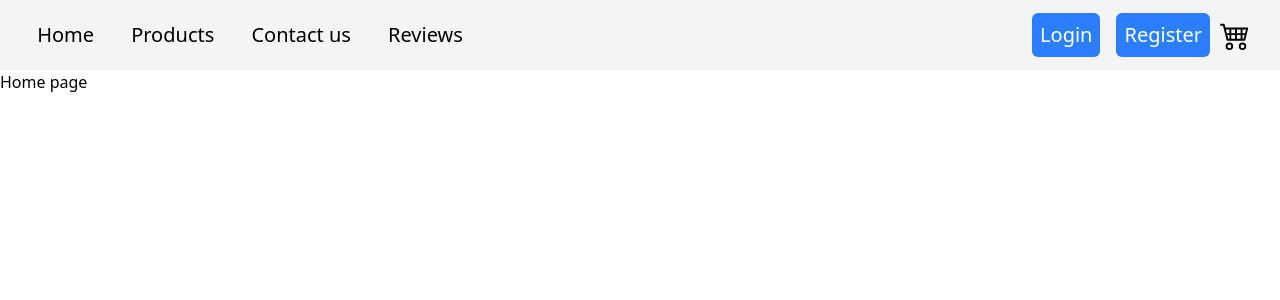
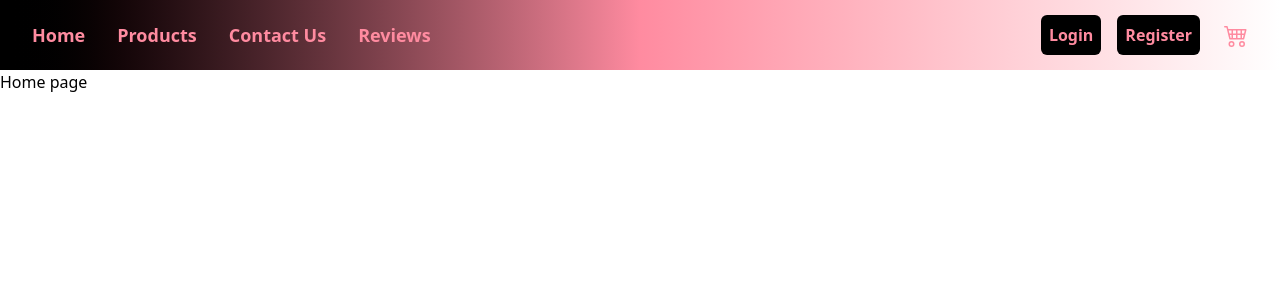
Before and after one commit to dilanithathsarani/crystal-beauty-clear-frontend, a React (Vite) app: page / in a window 1280 px wide. Shown: the top 300 px of the page. Built offline with nearby package versions, Linux system fonts and the light colour scheme.

Commit message:
header completed

```diff
--- a/src/components/header.jsx
+++ b/src/components/header.jsx
@@ -4,41 +4,46 @@ import { RxHamburgerMenu } from "react-icons/rx";
 import { Link } from "react-router-dom";
 import UserData from "./userData";
 
-export default function Header(){
-    const [isOpen, setIsOpen] = useState(false);
-    return(
-        <header className="h-[70px] w-full flex justify-start items-center bg-gray-100 relative">
-            <RxHamburgerMenu className="lg:hidden text-3xl text-accent mx-4" onClick={
-                ()=>{
-                    setIsOpen(true);
-                }
-            } />
-            <div className="hidden lg:flex w-[500px] h-full  items-center justify-evenly text-accent text-xl">
-                <Link to="/">Home</Link>
-                <Link to="/products">Products</Link>
-                <Link to="/contact">Contact us</Link>
-                <Link to="/reviews">Reviews</Link>
-                <div className="absolute right-[70px] h-full">
-                    <UserData />
-                </div>
+export default function Header() {
+	const [isOpen, setIsOpen] = useState(false);
 
-                <Link to="/cart" className="absolute right-[30px] text-3xl"><BsCart4 /></Link>
-            </div>
-            {
-                isOpen&&(
-                    <div className="fixed lg:hidden z-[9999] top-0 left-0 bg-[#00000060] w-full h-screen flex">
-                        <div className="w-[300px] h-full bg-white  flex flex-col justify-start items-start p-4">
-                            <RxHamburgerMenu className="text-3xl text-accent" onClick={()=>setIsOpen(false)} />
-                            <Link to="/" className="text-xl text-accent my-4">Home</Link>
-                            <Link to="/products" className="text-xl text-accent my-4">Products</Link>
-                            <Link to="/contact" className="text-xl text-accent my-4">Contact us</Link>
-                            <Link to="/reviews" className="text-xl text-accent my-4">Reviews</Link>
-                            <Link to="/cart" className="text-xl text-accent my-4">Cart</Link>
-                        </div>
+	return (
+		<header className="h-[70px] w-full flex justify-between items-center px-4 lg:px-8 relative bg-gradient-to-r from-[#000000] via-[#86003C] via-[#FF8BA0] to-white">
 
-                    </div>
-                )
-            }
-        </header>
-    )
+			<RxHamburgerMenu
+				className="lg:hidden text-3xl text-[#FF8BA0]"
+				onClick={() => setIsOpen(true)}
+			/>
+
+			<div className="hidden lg:flex gap-8 text-[#FF8BA0] text-lg font-semibold">
+				<Link to="/" className="hover:text-white transition">Home</Link>
+				<Link to="/products" className="hover:text-white transition">Products</Link>
+				<Link to="/contact" className="hover:text-white transition">Contact Us</Link>
+				<Link to="/reviews" className="hover:text-white transition">Reviews</Link>
+			</div>
+
+			<div className="flex items-center gap-6">
+				<UserData />
+				<Link to="/cart" className="text-2xl text-[#FF8BA0] hover:text-black/70 transition">
+					<BsCart4 />
+				</Link>
+			</div>
+
+			{isOpen && (
+				<div className="fixed inset-0 z-50 bg-black/60 flex">
+					<div className="w-[250px] bg-[#000000] text-[#FF8BA0] p-6 flex flex-col">
+						<RxHamburgerMenu
+							className="text-3xl mb-6 hover:text-white cursor-pointer"
+							onClick={() => setIsOpen(false)}
+						/>
+						<Link to="/" className="my-3 text-lg hover:text-white" onClick={() => setIsOpen(false)}>Home</Link>
+						<Link to="/products" className="my-3 text-lg hover:text-white" onClick={() => setIsOpen(false)}>Products</Link>
+						<Link to="/contact" className="my-3 text-lg hover:text-white" onClick={() => setIsOpen(false)}>Contact Us</Link>
+						<Link to="/reviews" className="my-3 text-lg hover:text-white" onClick={() => setIsOpen(false)}>Reviews</Link>
+						<Link to="/cart" className="my-3 text-lg hover:text-white" onClick={() => setIsOpen(false)}>Cart</Link>
+					</div>
+				</div>
+			)}
+		</header>
+	);
 }
--- a/src/components/userData.jsx
+++ b/src/components/userData.jsx
@@ -30,13 +30,13 @@ export default function UserData() {
 				<div className="h-full flex justify-center items-center flex-row ">
 					<Link
 						to="/login"
-						className="bg-blue-500 text-white p-2 rounded-md hover:bg-blue-600"
+						className="bg-[#000000] text-[#FF8BA0] text-base font-semibold p-2 rounded-md hover:bg-white"
 					>
 						Login
 					</Link>
 					<Link
 						to="/register"
-						className="bg-blue-500 text-white p-2 rounded-md hover:bg-blue-600 ml-4"
+						className="bg-[#000000] text-[#FF8BA0] text-base font-semibold p-2 rounded-md hover:bg-white ml-4"
 					>
 						Register
 					</Link>
@@ -44,7 +44,7 @@ export default function UserData() {
 			) : (
 				<div className="h-full flex justify-center items-center flex-row">
 					<button
-						className="bg-blue-500 text-white p-2 rounded-md hover:bg-blue-600"
+						className="bg-blue-500 text-white  p-2 rounded-md hover:bg-blue-600"
 						onClick={() => {
 							localStorage.removeItem("token");
 							setUser(null);
```
